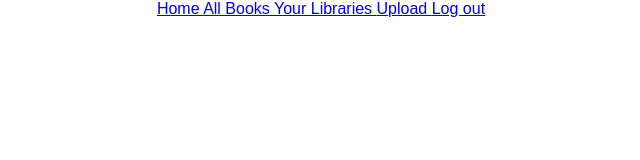
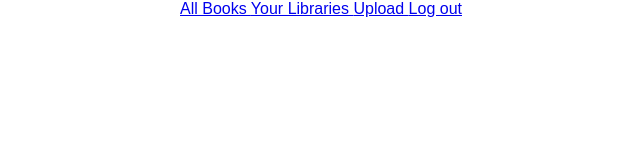
Before and after one commit to shirleyz9402/capstone, a React (Create React App) app in the folder mod-5-project-frontend/: page / in a window 1280 px wide. Shown: the top 160 px of the page, without its empty margins (319-959 px from the left). Built offline with nearby package versions, Linux system fonts and the light colour scheme; what styled-components-breakpoint would draw is missing.

Commit message:
redirect from home to books

```diff
--- a/mod-5-project-frontend/src/App.js
+++ b/mod-5-project-frontend/src/App.js
@@ -10,6 +10,8 @@ import AllBooks from './components/AllBooks'
 import Reader from './components/Reader'
 import Library from './components/Library'
 import { BrowserRouter as Router, Route, Link, Switch } from 'react-router-dom';
+import { Redirect } from 'react-router'
+
 
 class App extends Component {
   state = {
@@ -42,6 +44,10 @@ class App extends Component {
       return (
         <div>
         <Switch>
+        // <Route exact path='/' render={ () => (
+            this.state.auth.user_id !== null ? (<Redirect to='/books'/>) : (null)
+          )
+        } />
           <Route exact path='/books' render={ (renderProps) => {
               return <AllBooks history={ renderProps.history } auth={ this.state.auth } />
             }
@@ -87,7 +93,6 @@ class App extends Component {
         <div>
         { this.state.auth ?
             <div>
-              <Link to="/"> Home </Link>
               <Link to="/books"> All Books </Link>
               <Link to="/libraries"> Your Libraries </Link>
               <Link to="/upload"> Upload </Link>
```
